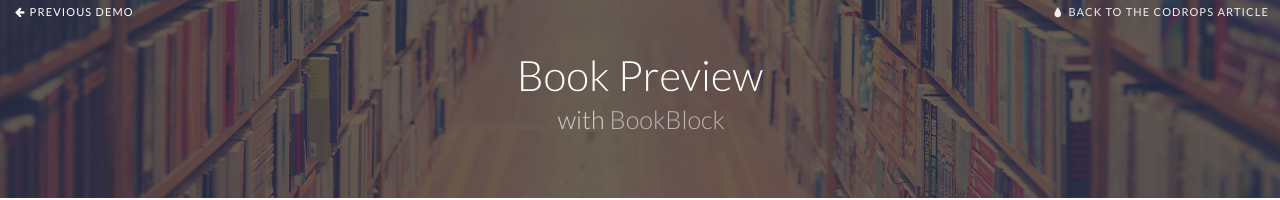
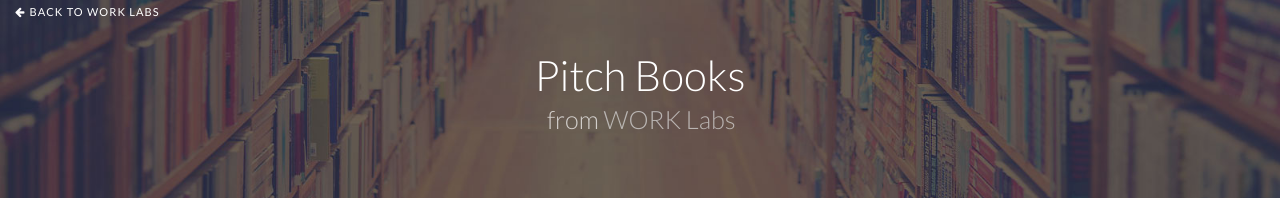
Before and after one commit to WORK-Brands/pitch-books, a plain HTML site: page index.html in a window 1280 px wide. Shown: the top 200 px of the page. Drawn offline with Linux system fonts and the light colour scheme; a web font is replaced by a local one.

Commit message:
head and header changes

```diff
--- a/index.html
+++ b/index.html
@@ -4,10 +4,10 @@
 		<meta charset="UTF-8" />
 		<meta http-equiv="X-UA-Compatible" content="IE=edge,chrome=1">
 		<meta name="viewport" content="width=device-width, initial-scale=1.0">
-		<title>Book Preview with BookBlock</title>
-		<meta name="description" content="Book Preview with BookBlock" />
-		<meta name="keywords" content="BookBlock, book preview, look inside, css, transforms, animations, css3, 3d, perspective, fullscreen" />
-		<meta name="author" content="Codrops" />
+		<title>Pitch Books from WORK Labs</title>
+		<meta name="description" content="Pitch Books from WORK Labs" />
+		<meta name="keywords" content="pitch, books, branding, advertising, work, labs, work labs, cabell, harris, cabell harris, brand, packaging, identitiy, logo, design" />
+		<meta name="author" content="WORK Labs" />
 		<link rel="shortcut icon" href="../favicon.ico">
 		<link rel="stylesheet" type="text/css" href="css/normalize.css" />
 		<link rel="stylesheet" type="text/css" href="css/demo.css" />
@@ -19,10 +19,10 @@
 		<div id="scroll-wrap" class="container">
 			<header class="codrops-header">
 				<div class="codrops-top clearfix">
-					<a class="codrops-icon codrops-icon-prev" href="http://tympanus.net/Tutorials/ShapeHoverEffectSVG/"><span>Previous Demo</span></a>
-					<span class="right"><a class="codrops-icon codrops-icon-drop" href="http://tympanus.net/codrops/?p=18228"><span>Back to the Codrops Article</span></a></span>
+					<a class="codrops-icon codrops-icon-prev" href="http://www.worklabs.com"><span>Back to WORK Labs</span></a>
+					<!--<span class="right"><a class="codrops-icon codrops-icon-drop" href="http://tympanus.net/codrops/?p=18228"><span>Download PDFS</span></a></span>-->
 				</div>
-				<h1>Book Preview <span>with <a href="http://tympanus.net/codrops/2012/09/03/bookblock-a-content-flip-plugin/">BookBlock</a></span></h1>
+				<h1>Pitch Books <span>from <a href="http://www.worklabs.com">WORK Labs</a></span></h1>
 			</header>
 			<div class="main">
 				<div id="bookshelf" class="bookshelf">
```
